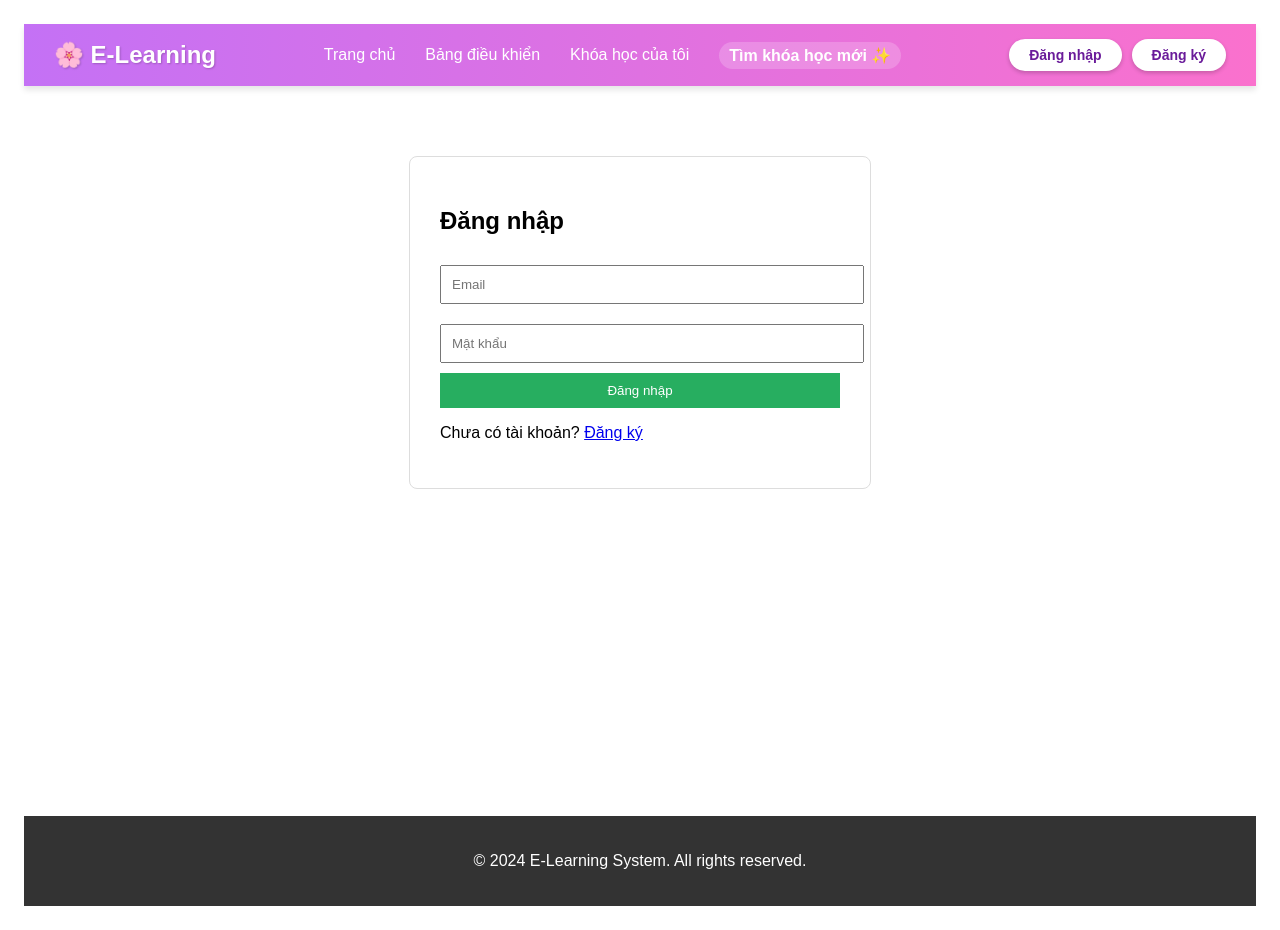
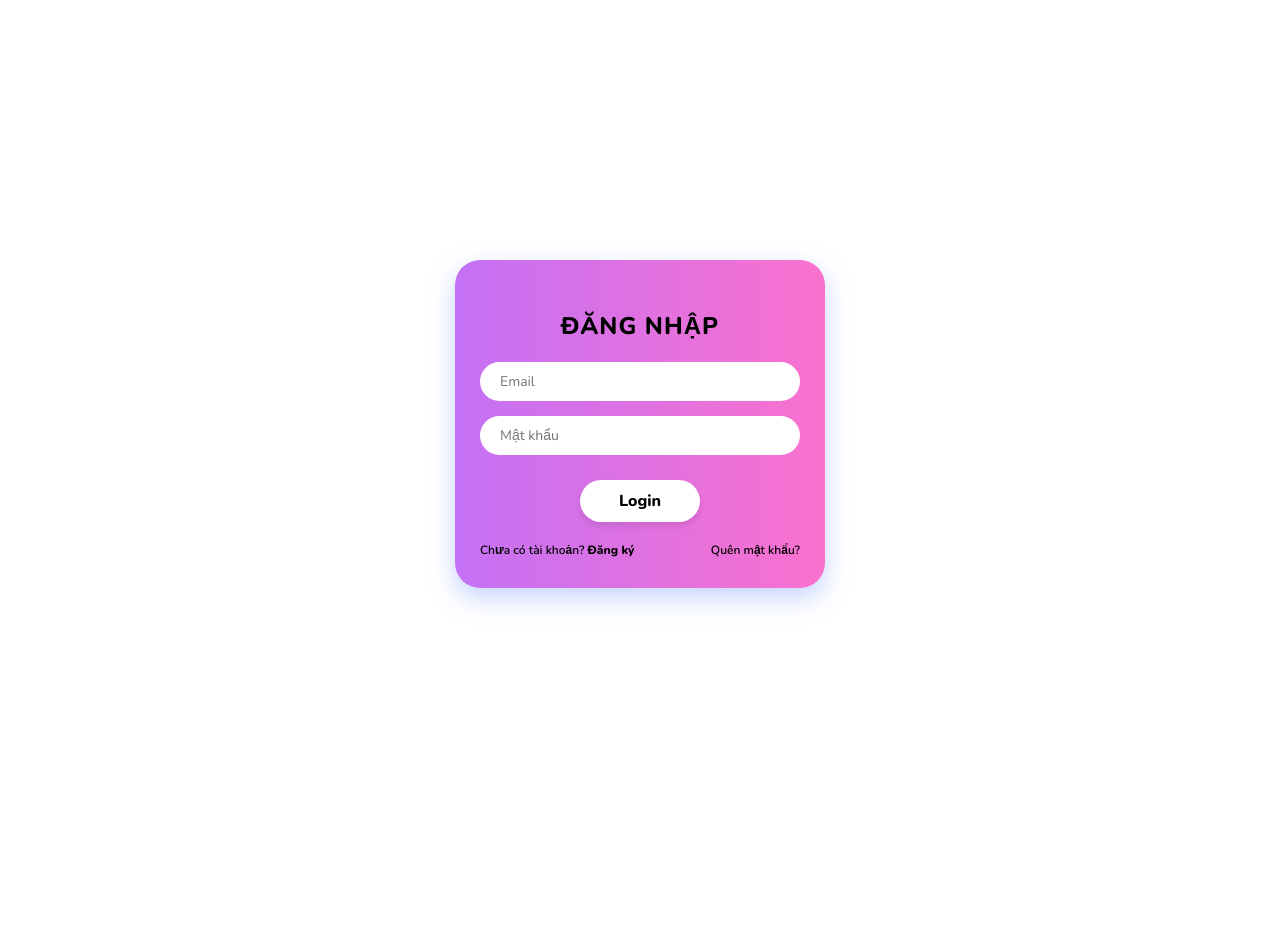
Before and after one commit to HuyH2/database_BTL2, a React (Vite) app in the folder client/: page /login in a window 1280 px wide. After the commit the page ends 848 px from the top, so only its background shows below. Built offline with nearby package versions, Linux system fonts and the light colour scheme.

Commit message:
Cập nhật code mới nhất cho frontend

```diff
--- a/client/src/App.jsx
+++ b/client/src/App.jsx
@@ -1,20 +1,17 @@
 import React from 'react';
-import { Routes, Route } from 'react-router-dom';
+// 👇 1. Thêm useLocation vào dòng này
+import { Routes, Route, useLocation } from 'react-router-dom';
 
 // 1. Layout & Components dùng chung
 import Navbar from './components/Layout/Navbar';
 import Footer from './components/Layout/Footer';
 
-// 2. Auth (Xác thực)
+// ... (Các import khác giữ nguyên như cũ) ...
 import Login from './pages/auth/Login';
 import Register from './pages/auth/Register';
-
-// 3. Public (Trang công khai)
 import HomePage from './pages/public/HomePage';
 import CourseList from './pages/public/CourseList';
 import CourseDetail from './pages/public/CourseDetail';
-
-// 4. Student (Học viên)
 import StudentDashboard from './pages/student/StudentDashboard';
 import MyLearning from './pages/student/MyLearning';
 import LessonPage from './pages/student/LessonPage';
@@ -22,43 +19,46 @@ import Cart from './pages/student/Cart';
 import Checkout from './pages/student/Checkout';
 import OrderHistory from './pages/student/OrderHistory';
 import MyCertificates from './pages/student/MyCertificates';
-
-// 5. Teacher (Giáo viên)
 import TeacherDashboard from './pages/teacher/TeacherDashboard';
 import MyCreatedCourses from './pages/teacher/MyCreatedCourses';
 import StudentTracking from './pages/teacher/StudentTracking';
-// --- Teacher: Course Editor
 import CreateCourse from './pages/teacher/CourseEditor/CreateCourse';
 import CreateQuiz from './pages/teacher/CourseEditor/CreateQuiz';
 import UploadVideo from './pages/teacher/CourseEditor/UploadVideo';
 import UploadDocument from './pages/teacher/CourseEditor/UploadDocument';
-
-// 6. Admin (Quản trị viên)
 import AdminDashboard from './pages/admin/AdminDashboard';
 import UserManagement from './pages/admin/UserManagement';
 import CourseApproval from './pages/admin/CourseApproval';
 import OrganizationManager from './pages/admin/OrganizationManager';
 import ForumManager from './pages/admin/ForumManager';
-
-// 7. Guardian (Phụ huynh)
 import GuardianDashboard from './pages/guardian/GuardianDashboard';
 import ChildProgress from './pages/guardian/ChildProgress';
 
 function App() {
+  // 👇 2. Thêm đoạn logic kiểm tra đường dẫn này
+  const location = useLocation();
+
+  // Danh sách các trang KHÔNG muốn hiện Navbar/Footer
+  const hideLayoutRoutes = ['/login', '/register'];
+
+  // Biến kiểm tra: Nếu đường dẫn hiện tại KHÔNG nằm trong danh sách trên thì hiện (true)
+  const shouldShowLayout = !hideLayoutRoutes.includes(location.pathname);
+
   return (
     <div className="app-container">
-      {/* Navbar luôn hiển thị ở trên cùng */}
-      <Navbar />
 
-      {/* Nội dung thay đổi theo đường dẫn */}
-      <div className="main-content" style={{ minHeight: '80vh', padding: '20px' }}>
+      {/* 👇 3. Bọc Navbar trong điều kiện này */}
+      {shouldShowLayout && <Navbar />}
+
+      {/* 👇 4. Sửa padding: Nếu ở trang Login thì padding = 0 để full màn hình */}
+      <div className="main-content" style={{ minHeight: '80vh', padding: shouldShowLayout ? '20px' : '0' }}>
         <Routes>
-          {/* --- PUBLIC ROUTES (Ai cũng xem được) --- */}
+          {/* --- PUBLIC ROUTES --- */}
           <Route path="/" element={<HomePage />} />
           <Route path="/login" element={<Login />} />
           <Route path="/register" element={<Register />} />
           <Route path="/courses" element={<CourseList />} />
-          <Route path="/courses/:id" element={<CourseDetail />} /> {/* :id là tham số động */}
+          <Route path="/courses/:id" element={<CourseDetail />} />
 
           {/* --- STUDENT ROUTES --- */}
           <Route path="/student/dashboard" element={<StudentDashboard />} />
@@ -73,7 +73,6 @@ function App() {
           <Route path="/teacher/dashboard" element={<TeacherDashboard />} />
           <Route path="/teacher/courses" element={<MyCreatedCourses />} />
           <Route path="/teacher/student-tracking" element={<StudentTracking />} />
-          {/* Các chức năng soạn thảo khóa học */}
           <Route path="/teacher/create-course" element={<CreateCourse />} />
           <Route path="/teacher/create-quiz" element={<CreateQuiz />} />
           <Route path="/teacher/upload-video" element={<UploadVideo />} />
@@ -92,8 +91,8 @@ function App() {
         </Routes>
       </div>
 
-      {/* Footer luôn hiển thị ở dưới cùng */}
-      <Footer />
+      {/* 👇 5. Bọc Footer trong điều kiện này luôn */}
+      {shouldShowLayout && <Footer />}
     </div>
   );
 }
--- a/client/src/components/Layout/Footer.jsx
+++ b/client/src/components/Layout/Footer.jsx
@@ -2,8 +2,8 @@ import React from 'react';
 
 const Footer = () => {
   return (
-    <footer style={{ background: '#333', color: '#fff', padding: '20px', textAlign: 'center', marginTop: '50px' }}>
-      <p>&copy; 2024 E-Learning System. All rights reserved.</p>
+    <footer style={{ background: 'linear-gradient(to right, #c471f5, #fa71cd)', color: '#fff', padding: '20px', textAlign: 'center', marginTop: '50px', fontFamily: "'Nunito', sans-serif" }}>
+      <p>&copy; 2025 E-Learning System. All rights reserved.</p>
     </footer>
   );
 };
--- a/client/src/components/Layout/Navbar.jsx
+++ b/client/src/components/Layout/Navbar.jsx
@@ -7,7 +7,7 @@ const Navbar = () => {
       {/* 1. LOGO */}
       <div style={styles.logo}>
         <Link to="/" style={{ textDecoration: 'none', color: 'white' }}>
-          🌸 E-Learning
+          💮 E-Learning
         </Link>
       </div>
 
@@ -46,10 +46,11 @@ const styles = {
     background: 'linear-gradient(to right, #c471f5, #fa71cd)',
     color: 'white',
     boxShadow: '0 4px 6px rgba(0,0,0,0.1)',
+    fontFamily: "'Nunito', sans-serif",
   },
   logo: {
     fontSize: '24px',
-    fontWeight: 'bold',
+    fontWeight: '800',
     textShadow: '1px 1px 2px rgba(0,0,0,0.2)',
   },
   menuList: {
@@ -63,13 +64,13 @@ const styles = {
     textDecoration: 'none',
     color: 'white',
     fontSize: '16px',
-    fontWeight: '500',
+    fontWeight: '600',
     transition: 'opacity 0.3s',
   },
   highlightLink: {
     textDecoration: 'none',
     color: '#fff',
-    fontWeight: 'bold',
+    fontWeight: '800',
     backgroundColor: 'rgba(255, 255, 255, 0.2)',
     padding: '5px 10px',
     borderRadius: '20px',
@@ -84,10 +85,11 @@ const styles = {
     color: '#6a1b9a',
     padding: '8px 20px',
     borderRadius: '20px',
-    fontWeight: 'bold',
+    fontWeight: '800',
     fontSize: '14px',
     boxShadow: '0 2px 4px rgba(0,0,0,0.2)',
     transition: 'transform 0.2s',
+    fontFamily: "'Nunito', sans-serif",
   }
 };
 
--- a/client/src/pages/auth/Login.jsx
+++ b/client/src/pages/auth/Login.jsx
@@ -3,13 +3,116 @@ import { Link } from 'react-router-dom';
 
 const Login = () => {
   return (
-    <div style={{ maxWidth: '400px', margin: '50px auto', padding: '30px', border: '1px solid #ddd', borderRadius: '8px' }}>
-      <h2>Đăng nhập</h2>
-      <input type="email" placeholder="Email" style={{ width: '100%', padding: '10px', margin: '10px 0' }} />
-      <input type="password" placeholder="Mật khẩu" style={{ width: '100%', padding: '10px', margin: '10px 0' }} />
-      <button style={{ width: '100%', padding: '10px', background: '#27ae60', color: 'white', border: 'none' }}>Đăng nhập</button>
-      <p>Chưa có tài khoản? <Link to="/register">Đăng ký</Link></p>
+    <div style={styles.container}>
+      {/* Khối Gradient chính */}
+      <div style={styles.loginBox}>
+
+        {/* Tiêu đề */}
+        <h2 style={styles.title}>ĐĂNG NHẬP</h2>
+
+        {/* Form nhập liệu */}
+        <form style={styles.form}>
+          <input
+            type="text"
+            placeholder="Email"
+            style={styles.input}
+          />
+          <input
+            type="password"
+            placeholder="Mật khẩu"
+            style={styles.input}
+          />
+
+          {/* Nút Login */}
+          <button style={styles.button}>Login</button>
+        </form>
+
+        {/* Footer: Đăng ký & Quên mật khẩu */}
+        <div style={styles.footer}>
+          <span style={styles.text}>
+            Chưa có tài khoản? <Link to="/register" style={styles.link}>Đăng ký</Link>
+          </span>
+          <span style={{...styles.text, cursor: 'pointer'}}>Quên mật khẩu?</span>
+        </div>
+
+      </div>
     </div>
   );
 };
+
+const styles = {
+  container: {
+    display: 'flex',
+    justifyContent: 'center',
+    alignItems: 'center',
+    minHeight: '100vh',
+    backgroundColor: '#fff',
+    fontFamily: "'Nunito', sans-serif",
+  },
+  loginBox: {
+    width: '320px',
+    padding: '30px 25px',
+
+    background: 'linear-gradient(to right,  #c471f5 0%, #fa71cd 100%)',
+    borderRadius: '25px',
+    boxShadow: '0 10px 25px rgba(143, 172, 254, 0.5)',
+    textAlign: 'center',
+  },
+  title: {
+    fontSize: '24px',
+    fontWeight: '800',
+    color: 'black',
+    marginBottom: '20px',
+    textTransform: 'uppercase',
+    letterSpacing: '1px',
+  },
+  form: {
+    display: 'flex',
+    flexDirection: 'column',
+    gap: '15px',
+  },
+  input: {
+    width: '100%',
+    padding: '10px 20px',
+    borderRadius: '30px',
+    border: 'none',
+    outline: 'none',
+    fontSize: '14px',
+    fontFamily: "'Nunito', sans-serif",
+    boxSizing: 'border-box',
+    backgroundColor: 'white',
+  },
+  button: {
+    width: '120px',
+    padding: '10px',
+    margin: '10px auto 0',
+    borderRadius: '30px',
+    border: 'none',
+    backgroundColor: 'white',
+    color: 'black',
+    fontSize: '16px',
+    fontWeight: '800',
+    cursor: 'pointer',
+    fontFamily: "'Nunito', sans-serif",
+    boxShadow: '0 4px 6px rgba(0,0,0,0.1)',
+    transition: 'transform 0.2s',
+  },
+  footer: {
+    marginTop: '20px',
+    display: 'flex',
+    justifyContent: 'space-between',
+    fontSize: '12px',
+    color: 'black',
+    fontWeight: '600',
+  },
+  text: {
+    color: 'black',
+  },
+  link: {
+    color: 'black',
+    fontWeight: '800',
+    textDecoration: 'none',
+  }
+};
+
 export default Login;
```
Also changed, not shown: client/src/context/AuthContext.jsx (added, +30 -0 lines).
